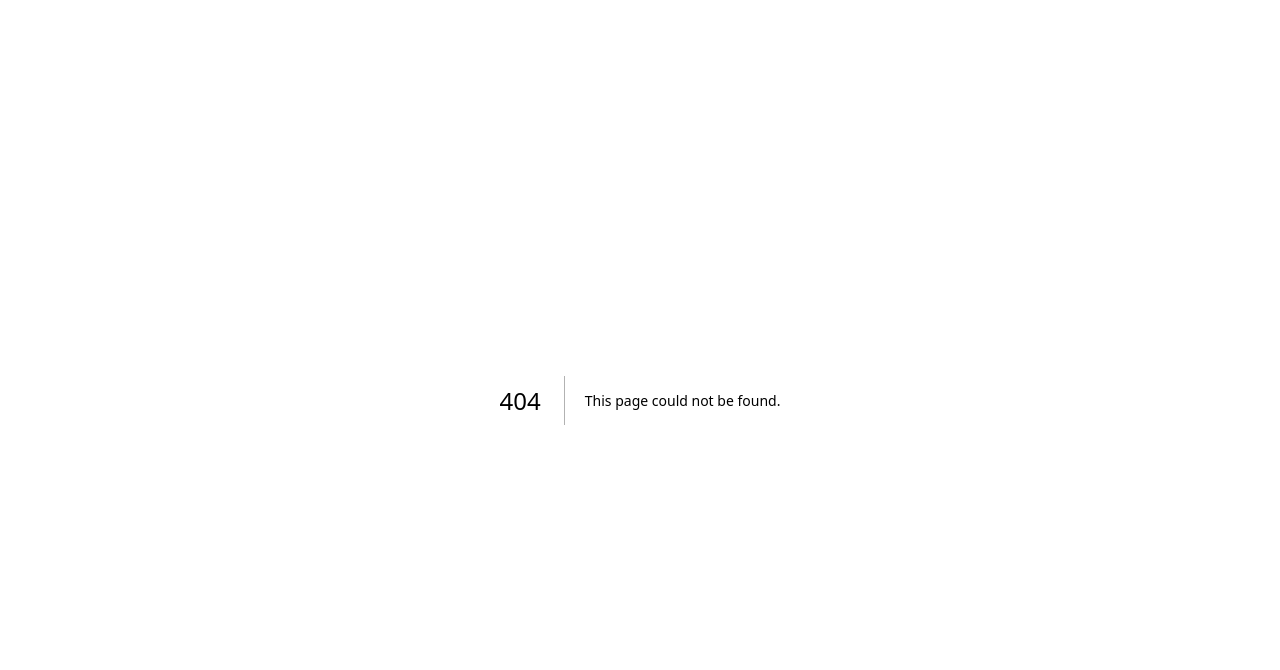
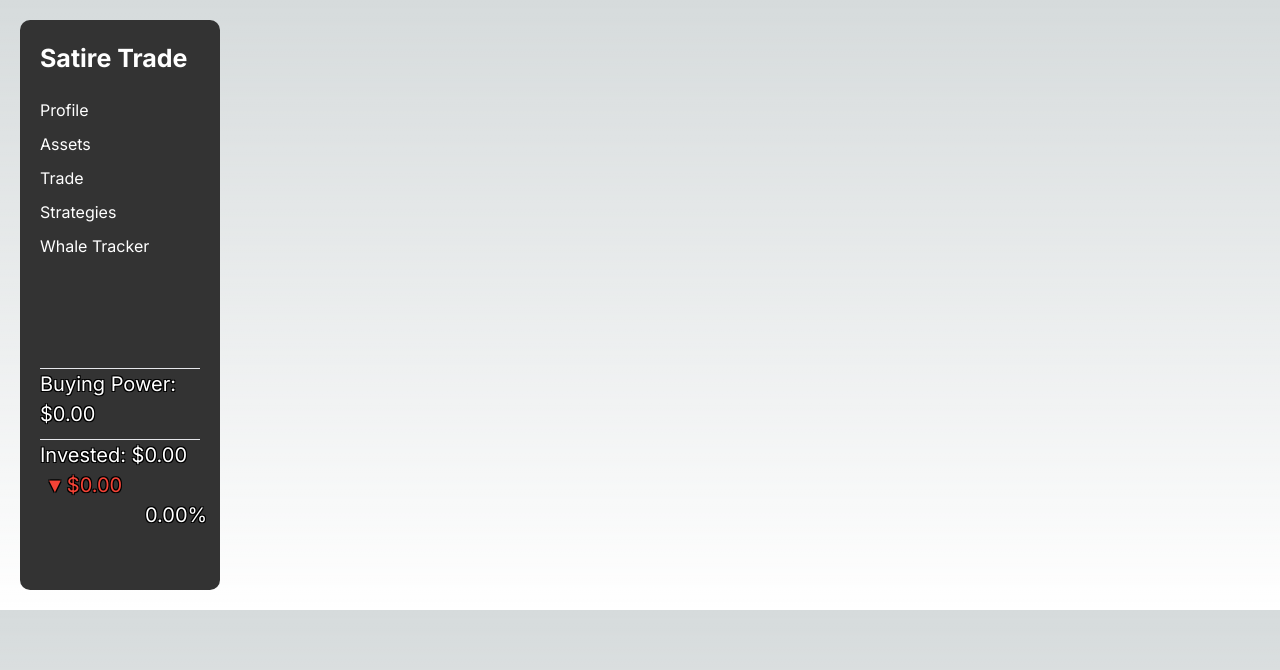
Before and after one commit to EMAlbright/tradingapp, a Next.js app: page /components/sidebar in a window 1280 px wide. Before the commit this address had no page. Shown: the top 670 px of the page. Built offline with nearby package versions, Linux system fonts and the light colour scheme; no server answers.

Commit message:
whale tracker work

```diff
--- /dev/null
+++ b/src/app/components/construction/page.tsx
@@ -0,0 +1,14 @@
+import SideBar from "../sidebar/page";
+
+export default function Dev() {
+  return (
+    <div className="min-h-screen bg-gradient-to-b from-gray-800 to-blue-900 text-white p-4 flex">
+      <SideBar />
+      <div className="flex-1 flex flex-col items-center justify-center">
+        <h1 className="text-4xl font-bold mb-4">Site Under Construction</h1>
+        <p className="text-lg mb-4">We are currently working on making improvements. Please check back later.</p>
+        <p className="text-sm">Thank you for your patience!</p>
+      </div>
+    </div>
+  );
+}
--- /dev/null
+++ b/src/app/components/sidebar/page.tsx
@@ -0,0 +1,46 @@
+import Link from "next/link";
+import Balance from "../../userBalance/page";
+import Invested from "../../invested/page";
+import "./sidebar.css";
+
+const SideBar = () => {
+    return(
+        <div className="topbarContainer">
+        <section className="title">
+            <div className="Home">
+            <Link href="/home" className="Assets">
+                <h1>Satire Trade</h1>
+            </Link>
+            </div>
+        </section>
+        <div className="Options">
+        <div className='Profile'>
+            <Link href="/profile">Profile</Link>
+          </div>
+          <div className="Assets">
+            <Link href="/assets" className="Assets">
+              Assets
+            </Link>
+          </div>
+          <div className="Trade">
+            <Link href="/trade" className="Trade">
+              Trade
+            </Link>
+          </div>
+          <div className='strategies'>
+            <Link href="/backtest">Strategies</Link>
+          </div>
+          <div className="Learn">
+            <Link href="/components/construction" className="Learn">
+              Whale Tracker
+            </Link>
+          </div>
+          <div className='balance'>
+            <Balance />
+            <Invested />
+          </div>
+        </div>
+      </div>
+  );
+}
+export default SideBar;
--- /dev/null
+++ b/src/app/components/sidebar/sidebar.css
@@ -0,0 +1,61 @@
+
+    .topbarContainer {
+        display: flex;
+        flex-direction: column;
+        width: 200px;
+        background-color: #333;
+        padding: 20px;
+        border-radius: 10px;
+        margin: 20px;
+    }
+
+    .HeaderLine {
+      position: relative;
+      background-color: #c0c0c0;
+      height: 4px;
+      margin-bottom: 20px;
+    }
+
+    .title {
+      font-size: 25px;
+      font-weight: 700;
+      color: #fff;
+      margin-bottom: 20px;
+    }
+
+    .Options {
+      display: flex;
+      flex-direction: column;
+      margin-bottom: 20px;
+    }
+
+    .Options div {
+      margin-bottom: 10px;
+    }
+
+
+    .Options a {
+      color: #fff;
+      text-decoration: none;
+    }
+
+    .Account {
+      position: relative;
+      left: 0;
+    }
+
+    .searchAsset {
+      position: relative;
+      top: 0;
+      left: 0;
+    }
+    .contentContainer {
+      display: flex;
+      gap: 20px;
+    }
+
+    .indicators {
+      display: flex;
+      flex-direction: column;
+      gap: 20px;
+    }
--- a/src/app/home/page.tsx
+++ b/src/app/home/page.tsx
@@ -45,7 +45,7 @@ export default function Home() {
         <Link href="/backtest">Strategies</Link>
       </div>
       <div className="Learn">
-        <Link href="/whales" className="Learn">
+        <Link href="/components/construction" className="Learn">
           Whale Tracker
         </Link>
       </div>
```
